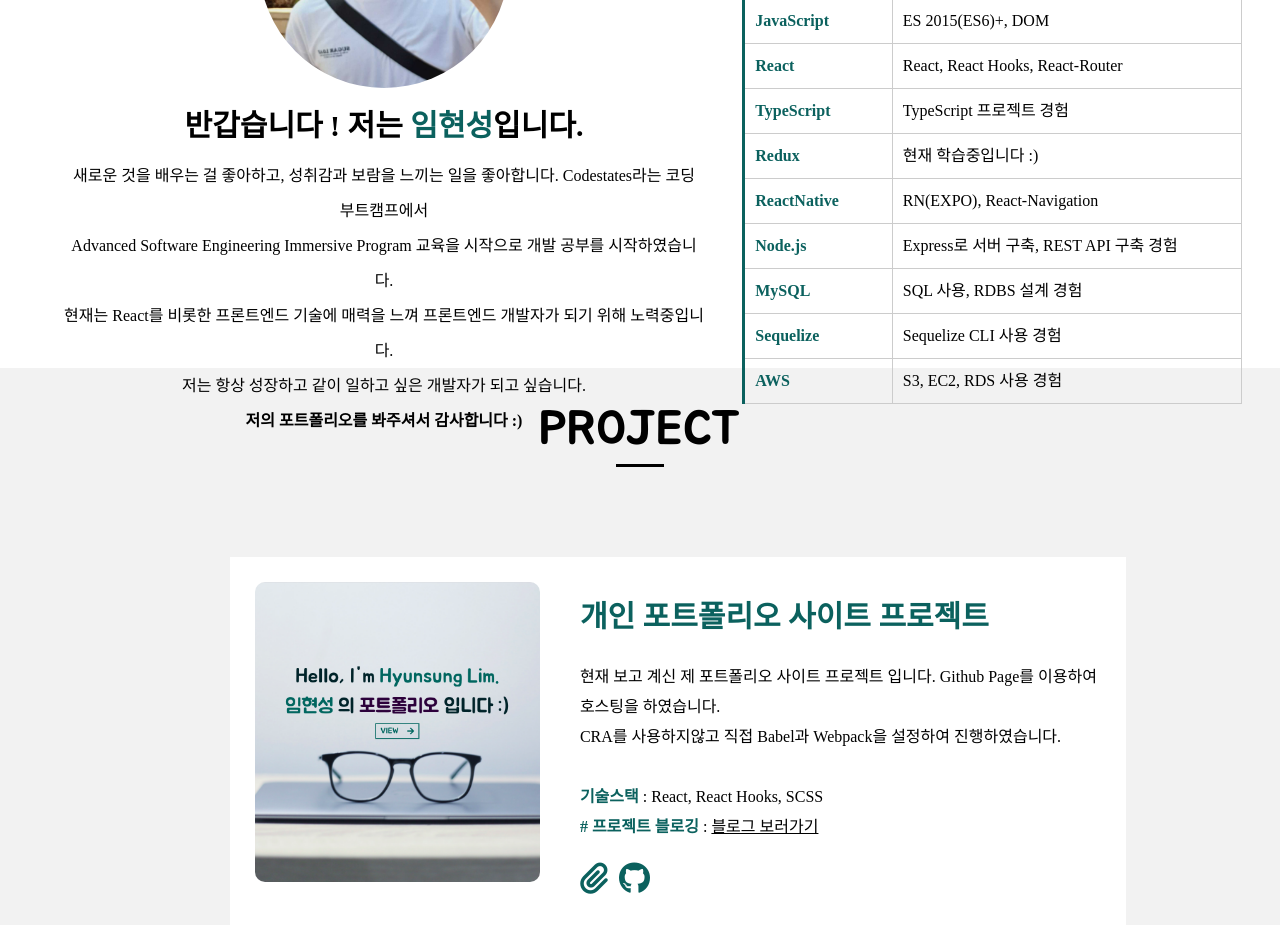
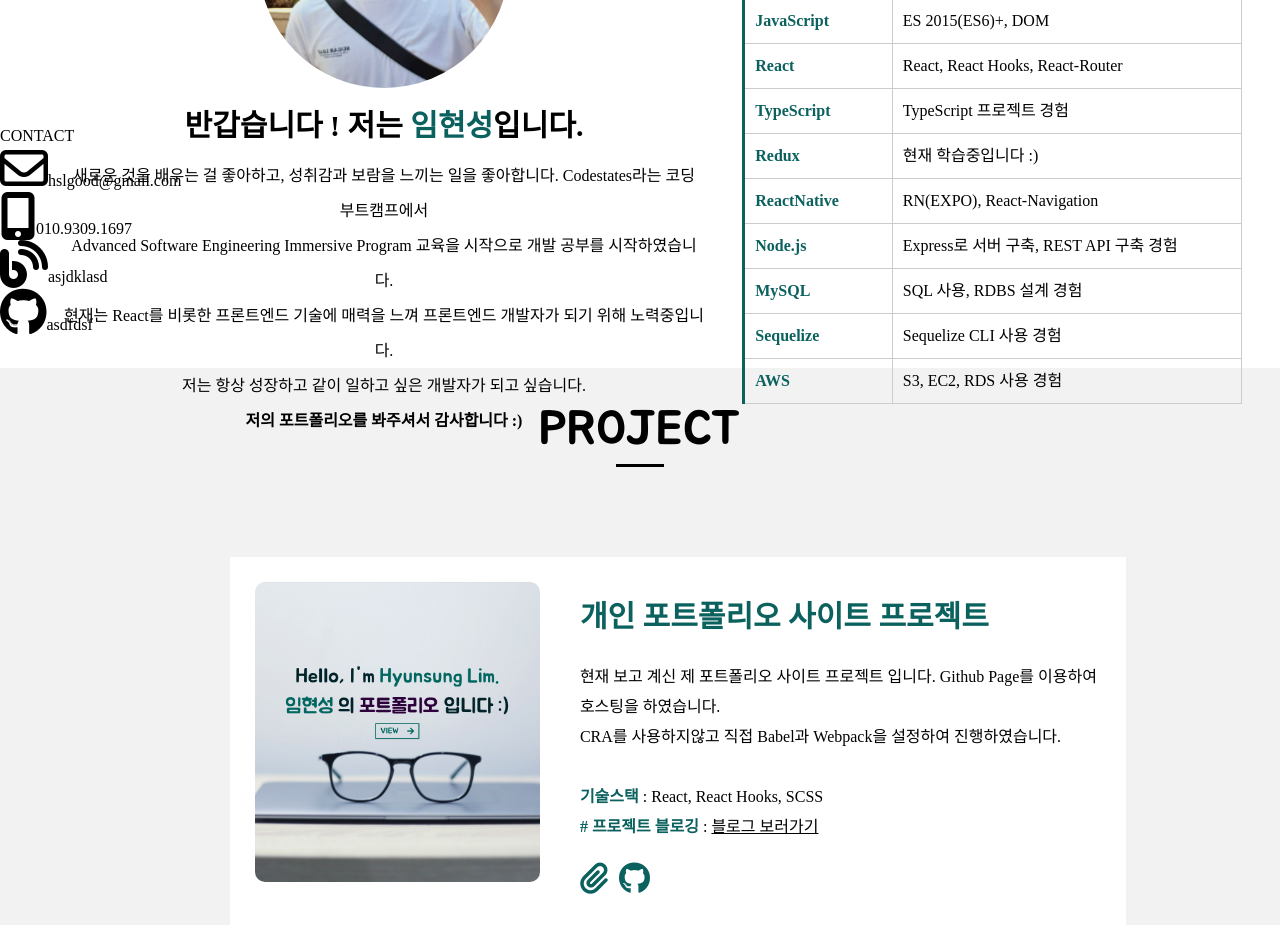
Before and after one commit to hsl0505/hsl0505.github.io, a React app: page / in a window 1280 px wide. Shown: the part 1520-2445 px from the top of the page. Built offline with nearby package versions, Linux system fonts and the light colour scheme.

Commit message:
Add contact component

```diff
--- a/src/components/App.js
+++ b/src/components/App.js
@@ -4,6 +4,7 @@ import Home from "./Home";
 import Navigation from "./Navigation";
 import About from "./About";
 import Project from "./Project";
+import Contact from "./Contact";
 
 function App() {
   const [showNav, setNav] = useState();
@@ -119,6 +120,9 @@ function App() {
           <Project />
         </section>
       </main>
+      <footer>
+        <Contact />
+      </footer>
     </Fragment>
   );
 }
--- /dev/null
+++ b/src/components/Contact.js
@@ -0,0 +1,35 @@
+import React, { Fragment } from "react";
+
+export default function Contact() {
+  return (
+    <Fragment>
+      <div className="Contact_title">
+        <div className="title_text">CONTACT</div>
+        <div className="title_underline"></div>
+      </div>
+
+      <div className="Contact_list">
+        <ul>
+          <li>
+            <i className="far fa-envelope fa-3x"></i>
+            <span>hslgood@gmail.com</span>
+          </li>
+          <li>
+            <i className="fas fa-mobile-alt fa-3x"></i>
+            <span>010.9309.1697</span>
+          </li>
+        </ul>
+        <ul>
+          <li>
+            <i className="fas fa-blog fa-3x"></i>
+            <span>asjdklasd</span>
+          </li>
+          <li>
+            <i className="fab fa-github fa-3x"></i>
+            <span>asdfdsf</span>
+          </li>
+        </ul>
+      </div>
+    </Fragment>
+  );
+}
```
